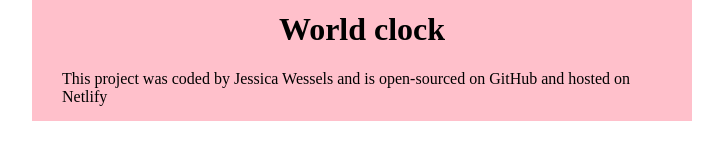
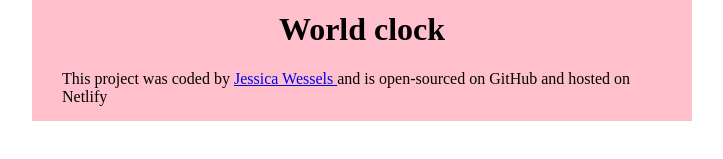
Before and after one commit to jess00-alt/world-clock, a plain HTML site: page index.html in a window 1280 px wide. Shown: the part 145-304 px from the top of the page, without its empty margins (278-1001 px from the left). Drawn offline with Linux system fonts and the light colour scheme.

Commit message:
added GitHub link

```diff
--- a/index.html
+++ b/index.html
@@ -9,7 +9,7 @@
 <body>
     <div>
     <h1> World clock </h1>
-    <footer> This project was coded by Jessica Wessels and is open-sourced on GitHub and hosted on Netlify </footer>
+    <footer> This project was coded by <a href = "https://github.com/jess00-alt"> Jessica Wessels </a> and is open-sourced on GitHub and hosted on Netlify </footer>
 
     <script src = "/script.js"></script>
     </div>
```
